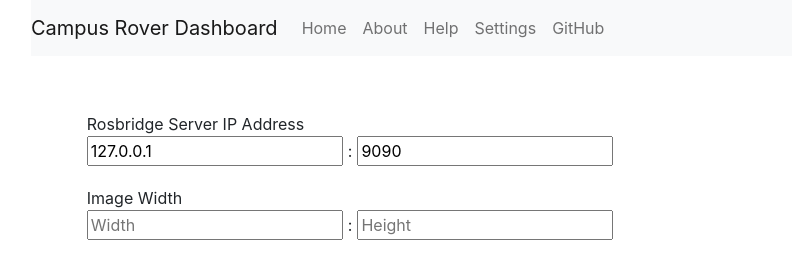
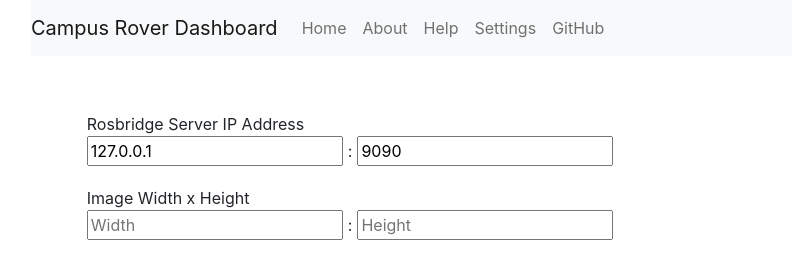
Before and after one commit to naimulh247/command-and-control-dashboard, a React (Create React App) app in the folder web-client/: page /settings in a window 1280 px wide. Shown: the top 263 px of the page, without its empty margins (51-843 px from the left). Built offline with nearby package versions, Linux system fonts and the light colour scheme.

Commit message:
add "Image x Height" label

```diff
--- a/web-client/src/components/pages/Settings.jsx
+++ b/web-client/src/components/pages/Settings.jsx
@@ -59,7 +59,7 @@ class Settings extends Component {
         </Section>
 
         <Section style={{marginTop: "2%"}}>
-          <Label>Image Width</Label>
+          <Label>Image Width x Height</Label>
           <InputContainer>
             <input name="imageWidth" value={imageWidth || ros_config.IMAGE_WIDTH || ""} onChange={this.handleInputChange} placeholder="Width" style={{marginRight: "0.5%"}}/>
             <span>:</span>
```
